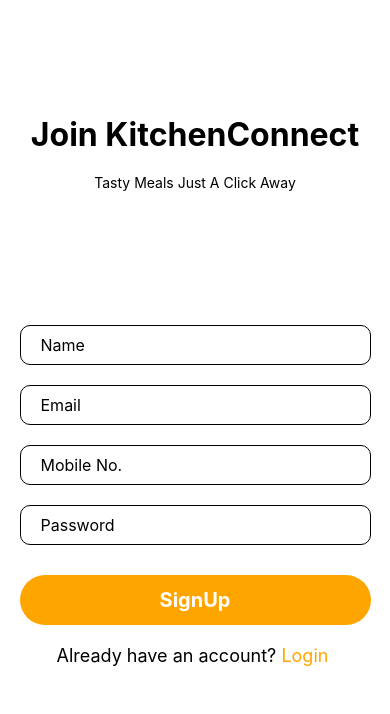
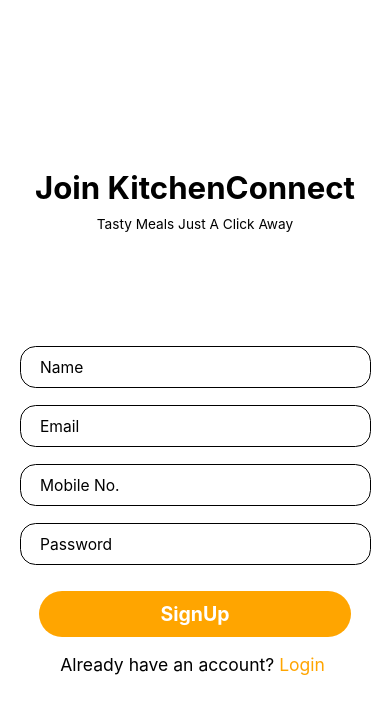
Before and after one commit to Mihir-Paija/KitchenConnect, a React Native app in the folder KitchenConnect/: screen /Signup in a window 390 px wide. Shown: the top 714 px of the page. Built offline with nearby package versions, Linux system fonts and the light colour scheme.

Commit message:
made responsive

```diff
--- a/KitchenConnect/components/forms/inputBox.js
+++ b/KitchenConnect/components/forms/inputBox.js
@@ -1,5 +1,8 @@
-import { StyleSheet, Text, View, TextInput } from "react-native";
+import { StyleSheet, Dimensions, View, TextInput } from "react-native";
 import React from "react";
+
+const screenWidth = Dimensions.get("window").width;
+const ScreenHeight = Dimensions.get("window").height;
 
 const InputBox = ({
   input,
@@ -9,6 +12,7 @@ const InputBox = ({
   value,
   setValue,
 }) => {
+  // console.log(Dimensions.get("window"));
   return (
     <View>
       {/* <Text style={styles.fieldLabel}>Name</Text> */}
@@ -30,12 +34,13 @@ export default InputBox;
 
 const styles = StyleSheet.create({
   inputBox: {
-    height: 40,
-    marginTop: 10,
-    marginBottom: 10,
-    borderRadius: 10,
+    height: ScreenHeight * 0.05,
+    marginTop: ScreenHeight * 0.01, //10
+    marginBottom: ScreenHeight * 0.01,
+    borderRadius: screenWidth * 0.04,
     borderWidth: 1,
-    paddingLeft: 20,
-    fontSize: 16,
+    paddingLeft: screenWidth * 0.05,
+    fontSize: screenWidth * 0.04, // 16
+    justifyContent: "center",
   },
 });
--- a/KitchenConnect/components/forms/submitButton.js
+++ b/KitchenConnect/components/forms/submitButton.js
@@ -1,5 +1,14 @@
-import { StyleSheet, Text, View, TouchableOpacity } from "react-native";
+import {
+  StyleSheet,
+  Dimensions,
+  Text,
+  View,
+  TouchableOpacity,
+} from "react-native";
 import React from "react";
+
+const screenWidth = Dimensions.get("window").width;
+const ScreenHeight = Dimensions.get("window").height;
 
 const SubmitButton = ({ btnTitle, handleSubmitBtn, loading }) => {
   return (
@@ -16,15 +25,17 @@ export default SubmitButton;
 const styles = StyleSheet.create({
   submitButton: {
     backgroundColor: "#ffa500",
-    height: 50,
-    borderRadius: 100,
+    height: ScreenHeight * 0.055,
+    borderRadius: screenWidth * 0.1,
     justifyContent: "center",
-    marginBottom: 20,
-    marginTop: 20,
+    marginBottom: ScreenHeight * 0.02,
+    marginTop: ScreenHeight * 0.02,
+    width: screenWidth * 0.8,
+    alignSelf: "center",
   },
   submitText: {
     color: "#fff",
-    fontSize: 20,
+    fontSize: screenWidth * 0.05,
     fontWeight: "bold",
     textAlign: "center",
   },
--- a/KitchenConnect/screens/auth/loginScreen.js
+++ b/KitchenConnect/screens/auth/loginScreen.js
@@ -1,16 +1,21 @@
 import {
   StyleSheet,
   View,
+  Dimensions,
   Text,
-  Image,
-  TextInput,
-  Button,
-  TouchableOpacity,
   Alert,
+  SafeAreaView,
+  TouchableWithoutFeedback,
+  Keyboard,
 } from "react-native";
 import React, { useState } from "react";
 import InputBox from "../../components/forms/inputBox";
 import SubmitButton from "../../components/forms/submitButton";
+import authAdStyles from "../../styles/authAd";
+import activeScreenStyles from "../../styles/activeScreen";
+
+const screenWidth = Dimensions.get("window").width;
+const ScreenHeight = Dimensions.get("window").height;
 
 const LoginScreen = ({ navigation }) => {
   //states
@@ -36,10 +41,17 @@ const LoginScreen = ({ navigation }) => {
     }
   };
   return (
-    <View style={styles.container}>
-      <View style={styles.header}>
-        <Text style={styles.title}>Join KitchenConnect</Text>
-        <Text style={styles.subtitle}>Tasty Meals Just A Click Away</Text>
+    <TouchableWithoutFeedback
+      onPress={() => {
+        Keyboard.dismiss();
+      }}
+    >
+      <SafeAreaView style={activeScreenStyles.screen}>
+        <View style={authAdStyles.header}>
+          <Text style={authAdStyles.title}>Join KitchenConnect</Text>
+          <Text style={authAdStyles.subtitle}>
+            Tasty Meals Just A Click Away
+          </Text>
         </View>
         <View style={styles.formContainer}>
           <InputBox
@@ -75,44 +87,22 @@ const LoginScreen = ({ navigation }) => {
             </Text>
           </Text>
         </View>
-    </View>
+      </SafeAreaView>
+    </TouchableWithoutFeedback>
   );
 };
 
 export default LoginScreen;
 
 const styles = StyleSheet.create({
-  container: {
-    flex: 1,
-    justifyContent: "center",
-    alignItems: "center",
-    backgroundColor: "#fff",
-  },
-  header: {
-    position: "absolute",
-    backgroundColor: "#fff",
-    top: 115,
-    alignContent: "center",
-  },
-  title: {
-    fontSize: 32,
-    fontWeight: "bold",
-  },
-  subtitle: {
-    alignItems: "center",
-    textAlign: "center",
-    marginTop: 20,
-    fontSize: 14,
-  },
   formContainer: {
     flex: 1,
-    backgroundColor: "#fff",
-    width: "90%",
-    marginTop: 315,
-    marginBottom: 10,
+    // backgroundColor: "#fff",
+    width: screenWidth * 0.9,
+    top: ScreenHeight * 0.4,
   },
   signupNavText: {
-    fontSize: 18,
+    fontSize: screenWidth * 0.045,
     textAlign: "center",
   },
   signupNav: {
--- a/KitchenConnect/screens/auth/signupScreen.js
+++ b/KitchenConnect/screens/auth/signupScreen.js
@@ -2,15 +2,20 @@ import {
   StyleSheet,
   View,
   Text,
-  Image,
-  TextInput,
-  Button,
-  TouchableOpacity,
   Alert,
+  SafeAreaView,
+  Dimensions,
+  TouchableWithoutFeedback,
+  Keyboard,
 } from "react-native";
 import React, { useState } from "react";
 import InputBox from "../../components/forms/inputBox";
 import SubmitButton from "../../components/forms/submitButton";
+import authAdStyles from "../../styles/authAd";
+import activeScreenStyles from "../../styles/activeScreen";
+
+const screenWidth = Dimensions.get("window").width;
+const ScreenHeight = Dimensions.get("window").height;
 
 const SignupScreen = ({ navigation }) => {
   //states
@@ -40,10 +45,17 @@ const SignupScreen = ({ navigation }) => {
     }
   };
   return (
-    <View style={styles.container}>
-      <View style={styles.header}>
-        <Text style={styles.title}>Join KitchenConnect</Text>
-        <Text style={styles.subtitle}>Tasty Meals Just A Click Away</Text>
+    <TouchableWithoutFeedback
+      onPress={() => {
+        Keyboard.dismiss();
+      }}
+    >
+      <SafeAreaView style={activeScreenStyles.screen}>
+        <View style={authAdStyles.header}>
+          <Text style={authAdStyles.title}>Join KitchenConnect</Text>
+          <Text style={authAdStyles.subtitle}>
+            Tasty Meals Just A Click Away
+          </Text>
         </View>
         <View style={styles.formContainer}>
           <InputBox input="Name" value={name} setValue={setName} />
@@ -85,45 +97,23 @@ const SignupScreen = ({ navigation }) => {
             </Text>
           </Text>
         </View>
-    </View>
+      </SafeAreaView>
+    </TouchableWithoutFeedback>
   );
 };
 
 export default SignupScreen;
 
 const styles = StyleSheet.create({
-  container: {
-    flex: 1,
-    justifyContent: "center",
-    alignItems: "center",
-    backgroundColor: "#fff",
-  },
-  header: {
-    position: "absolute",
-    backgroundColor: "#fff",
-    top: 115,
-    alignContent: "center",
-  },
-  title: {
-    fontSize: 32,
-    fontWeight: "bold",
-  },
-  subtitle: {
-    alignItems: "center",
-    // fontFamily: "Nunito-Regular",
-    textAlign: "center",
-    marginTop: 20,
-    fontSize: 14,
-  },
   formContainer: {
     flex: 1,
-    backgroundColor: "#fff",
-    width: "90%",
-    marginTop: 315,
-    marginBottom: 10,
+    // backgroundColor: "#ffff",
+    width: screenWidth * 0.9,
+    top: ScreenHeight * 0.4,
+    marginBottom: ScreenHeight * 0.01,
   },
   loginNavText: {
-    fontSize: 18,
+    fontSize: screenWidth * 0.045, // 18
     textAlign: "center",
   },
   loginNav: {
--- /dev/null
+++ b/KitchenConnect/styles/activeScreen.js
@@ -0,0 +1,13 @@
+import { StyleSheet, Platform, StatusBar } from "react-native";
+
+const activeScreenStyles = StyleSheet.create({
+  screen: {
+    flex: 1,
+    justifyContent: "center",
+    alignItems: "center",
+    backgroundColor: "#ffff",
+    paddingTop: Platform.OS === "android" ? StatusBar.currentHeight : 0,
+  },
+});
+
+export default activeScreenStyles;
--- /dev/null
+++ b/KitchenConnect/styles/authAd.js
@@ -0,0 +1,26 @@
+import { StyleSheet, Dimensions } from "react-native";
+
+const screenWidth = Dimensions.get("window").width;
+const ScreenHeight = Dimensions.get("window").height;
+
+const authAdStyles = StyleSheet.create({
+  header: {
+    position: "absolute",
+    // backgroundColor: "#ffaa",
+    top: ScreenHeight * 0.2,
+    justifyContent: "center",
+    alignContent: "center",
+  },
+  title: {
+    fontSize: screenWidth * 0.08,
+    fontWeight: "bold",
+  },
+  subtitle: {
+    alignItems: "center",
+    textAlign: "center",
+    marginTop: "3%",
+    fontSize: screenWidth * 0.035,
+  },
+});
+
+export default authAdStyles;
```
Lines whose indentation alone changed are shown as unchanged.
